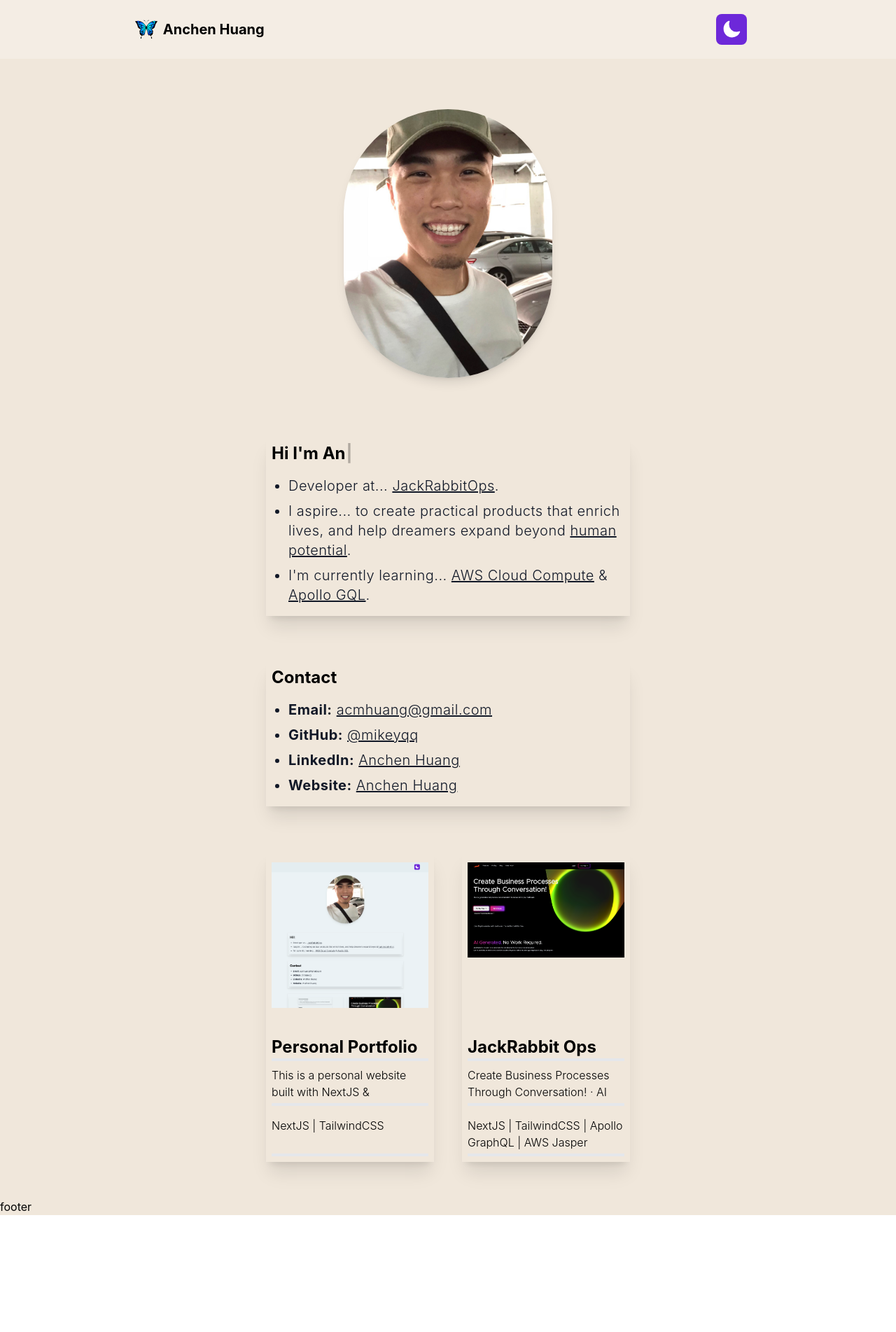
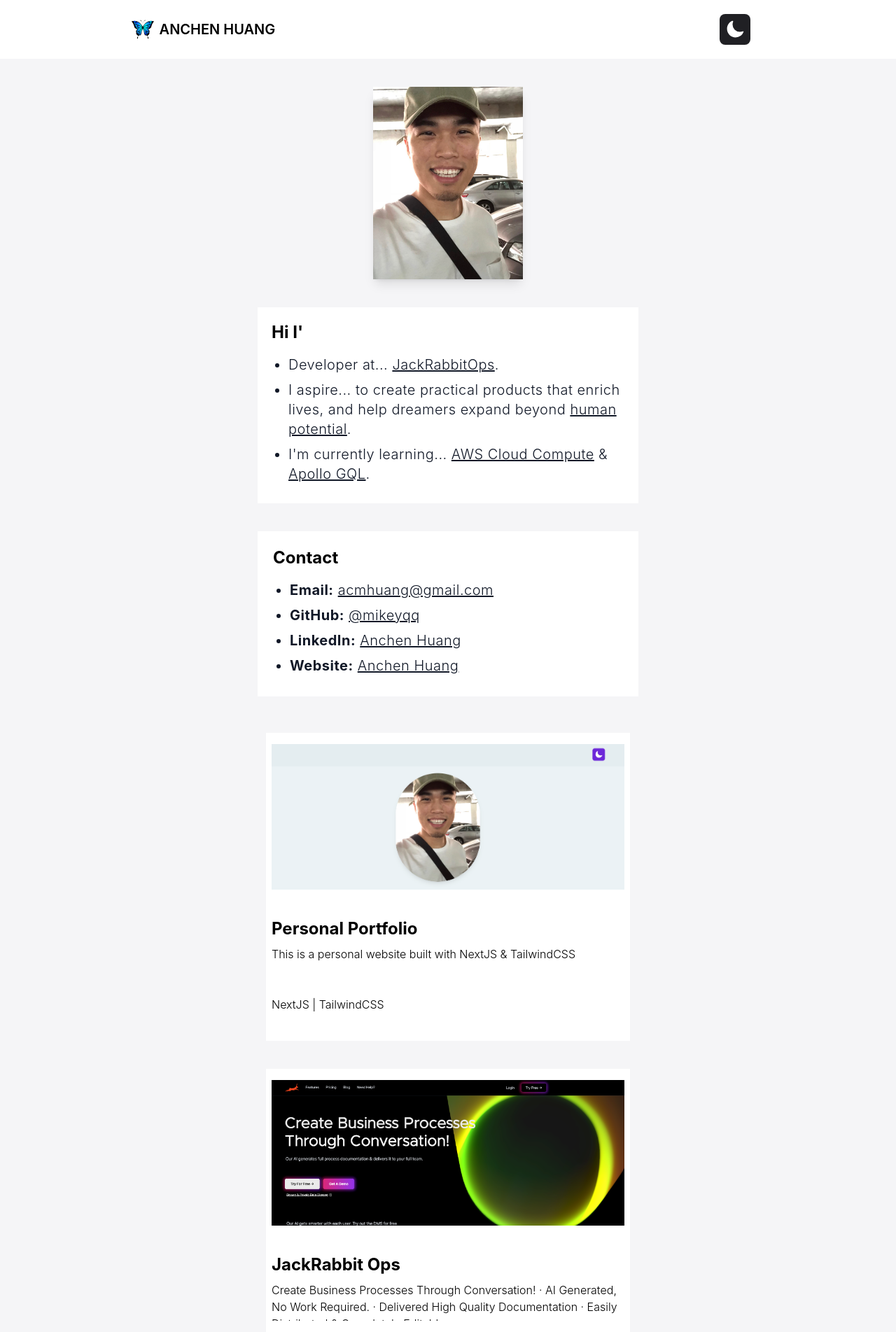
Before and after one commit to mikeyqq/mikeyqqq-portfolio, a Next.js app: page / in a window 1280 px wide. Shown: the top 1903 px of the page at 70% size. Before the commit the page ends 1736 px from the top, so only its background shows below. Built offline with nearby package versions, Linux system fonts and the light colour scheme.

Commit message:
added wayfast

```diff
--- a/components/brandLogo.jsx
+++ b/components/brandLogo.jsx
@@ -4,7 +4,7 @@ export default function BrandLogo() {
   return (
     <div className="flex items-center gap-2">
       <img src="/bluebutterfly.svg" className="w-8 h-8" />
-      <p className="font-bold text-xl">Anchen Huang</p>
+      <p className="font-semibold text-xl">ANCHEN HUANG</p>
     </div>
   );
 }
--- a/components/darkModeButton.jsx
+++ b/components/darkModeButton.jsx
@@ -20,7 +20,7 @@ const Header = () => {
       );
     } else {
       return (
-        <div className="mx-5 my-5 p-2 bg-violet-700 rounded-lg ">
+        <div className="mx-5 my-5 p-2 bg-dark-header rounded-lg ">
           <MoonIcon
             className=" text-white w-5 h-5 md:w-6 md:h-6 lg:w-7 lg:h-7 "
             role="button"
--- a/components/profile.jsx
+++ b/components/profile.jsx
@@ -2,9 +2,9 @@ import React from "react";
 
 export default function profile() {
   return (
-    <div className="max-w-6xl mx-5 xl:mx-auto">
+    <div className="flex justify-center items-center w-auto">
       <img
-        className="w-full h-56 rounded-full md:w-full md:h-80 lg:h-96 shadow-lg dark:shadow-slate-800"
+        className="shadow-lg dark:shadow-slate-800"
         src="/profile.jpg"
         alt="Rounded avatar"
       />
--- a/sections/about/about.jsx
+++ b/sections/about/about.jsx
@@ -3,10 +3,10 @@ import Typewriter from "typewriter-effect";
 
 export default function About() {
   return (
-    <div className="ml-12 mr-12 dark:shadow-slate-300 px-3 py-3">
-      <div className="flex flex-col justify-start shadow-xl px-2 py-2">
+    <div className="ml-12 mr-12 bg-white dark:bg-dark-main dark:shadow-slate-300 px-3 py-3">
+      <div className="flex flex-col justify-start px-2 py-2">
         <div>
-          <h1 className="font-bold text-2xl">
+          <h1 className="font-bold text-2xl z-1">
             <Typewriter
               options={{
                 strings: ["Hi I'm Anchen Huang!"],
@@ -20,6 +20,7 @@ export default function About() {
           <li className="mb-2 text-xl font-light  tracking-wide text-base text-gray-900 dark:text-white">
             Developer at... <u>JackRabbitOps</u>.
           </li>
+
           <li className="mb-2 text-xl font-light  tracking-wide text-base text-gray-900 dark:text-white">
             I aspire... to create practical products that enrich lives, and help
             dreamers expand beyond <u>human potential</u>.
--- a/sections/contact/contact.jsx
+++ b/sections/contact/contact.jsx
@@ -2,8 +2,8 @@ import React from "react";
 
 export default function About() {
   return (
-    <div className="ml-12 mr-12 dark:shadow-slate-300 px-3 py-3">
-      <div className="flex flex-col justify-start shadow-xl px-2 py-2">
+    <div className="ml-12 mr-12 dark:shadow-slate-300 px-3 py-3 border-2 bg-white border-white dark:bg-dark-main">
+      <div className="flex flex-col justify-start px-2 py-2">
         <div>
           <h1 className="font-bold text-2xl">Contact</h1>
         </div>
--- a/sections/header.jsx
+++ b/sections/header.jsx
@@ -4,7 +4,7 @@ import BrandLogo from "../components/brandLogo";
 
 export default function Header() {
   return (
-    <div className="sticky top-0 dark:bg-dark-header w-full bg-light-header">
+    <div className="sticky top-0 z-50 dark:bg-dark-header w-full bg-light-header">
       <div className="flex flex-row justify-between md:justify-around px-10">
         <BrandLogo />
         <Darkmodebutton />
--- a/sections/main.jsx
+++ b/sections/main.jsx
@@ -8,7 +8,7 @@ export default function Main() {
   return (
     <div className="flex flex-col py-10">
       <div className="flex flex-col items-center gap-10">
-        <div className="mt-1 mb-4 md:mt-8 md:mb-8">
+        <div className="flex w-2/5 md:w-1/6 justify-center">
           <Profile />
         </div>
         <div className="w-full md:w-3/4 lg:w-2/4">
--- a/sections/work/work.jsx
+++ b/sections/work/work.jsx
@@ -2,6 +2,7 @@ import React from "react";
 import Image from "next/image";
 import jro from "../../public/JackRabbitOps.png";
 import ah from "../../public/anchenhuang.png";
+import wf from "../../public/wayfast-landing-page.png";
 
 export default function Work() {
   const work = [
@@ -18,37 +19,42 @@ export default function Work() {
         "Create Business Processes Through Conversation! · AI Generated, No Work Required. · Delivered High Quality Documentation · Easily Distributed & Completely Editable.",
       technology: "NextJS | TailwindCSS | Apollo GraphQL | AWS Jasper",
     },
+    {
+      thumbnail: wf,
+      title: "WayFast Inc",
+      description:
+        "Cannabis Cultivation Smart Scales! · Automatically Capture data · Increase planting efficiency · Upload Harvest File Anywhere.",
+      technology: "NextJS | TailwindCSS | Apollo GraphQL | AWS Jasper",
+    },
   ];
   return (
     <div className="ml-12 mr-12  dark:shadow-slate-300 px-3 py-3">
-      <div className="flex flex-col lg:flex-row justify-between gap-10">
+      <div className="flex flex-wrap lg:flex-row gap-10">
         {work.map((item, index) => (
           <div
             key={index}
-            className="flex flex-col justify-start shadow-xl px-2 py-2 w-full font-light"
+            className="flex flex-col justify-start px-2 py-2 w-full font-light bg-white"
           >
             <div className="w-full h-52 overflow-scroll mt-2 ">
               <a href="https://www.mikeyqq.com/">
                 <Image
                   src={item.thumbnail}
                   alt="jackrabbitops picture"
-                  className="object-fill"
+                  className="object-fill w-full"
                   width={700}
                   height={700}
                 />
               </a>
             </div>
-            <div className="mt-10 border-b-4">
+            <div className="mt-10">
               <a href="https://www.jackrabbitops.com/">
                 <div className="font-bold text-xl lg:text-2xl">
                   {item.title}
                 </div>
               </a>
             </div>
-            <div className="mt-2 h-14 overflow-scroll border-b-4">
-              {item.description}
-            </div>
-            <div className="mt-4 h-14 border-b-4">{item.technology}</div>
+            <div className="mt-2 h-14 overflow-scroll">{item.description}</div>
+            <div className="mt-4 h-14 ">{item.technology}</div>
           </div>
         ))}
       </div>
--- a/tailwind.config.js
+++ b/tailwind.config.js
@@ -9,8 +9,8 @@ module.exports = {
   theme: {
     extend: {
       colors: {
-        "light-header": "#f4ede4",
-        "light-main": "#f0e7db",
+        "light-header": "#fffffff5",
+        "light-main": "#f5f5f7",
         "dark-header": "#202024",
         "dark-main": "#202024",
       },
```
Also changed, not shown: public/wayfast-landing-page.png (added).
